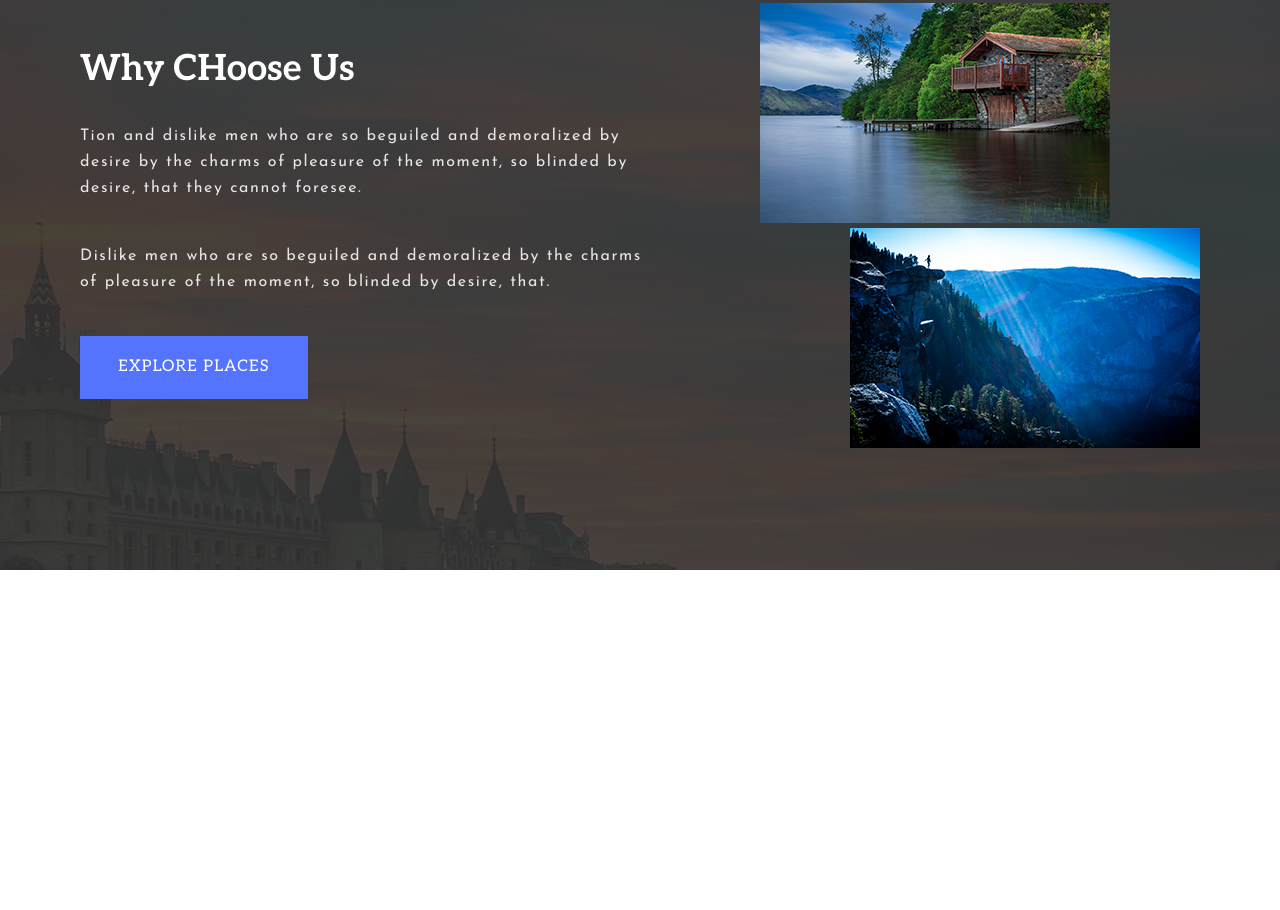
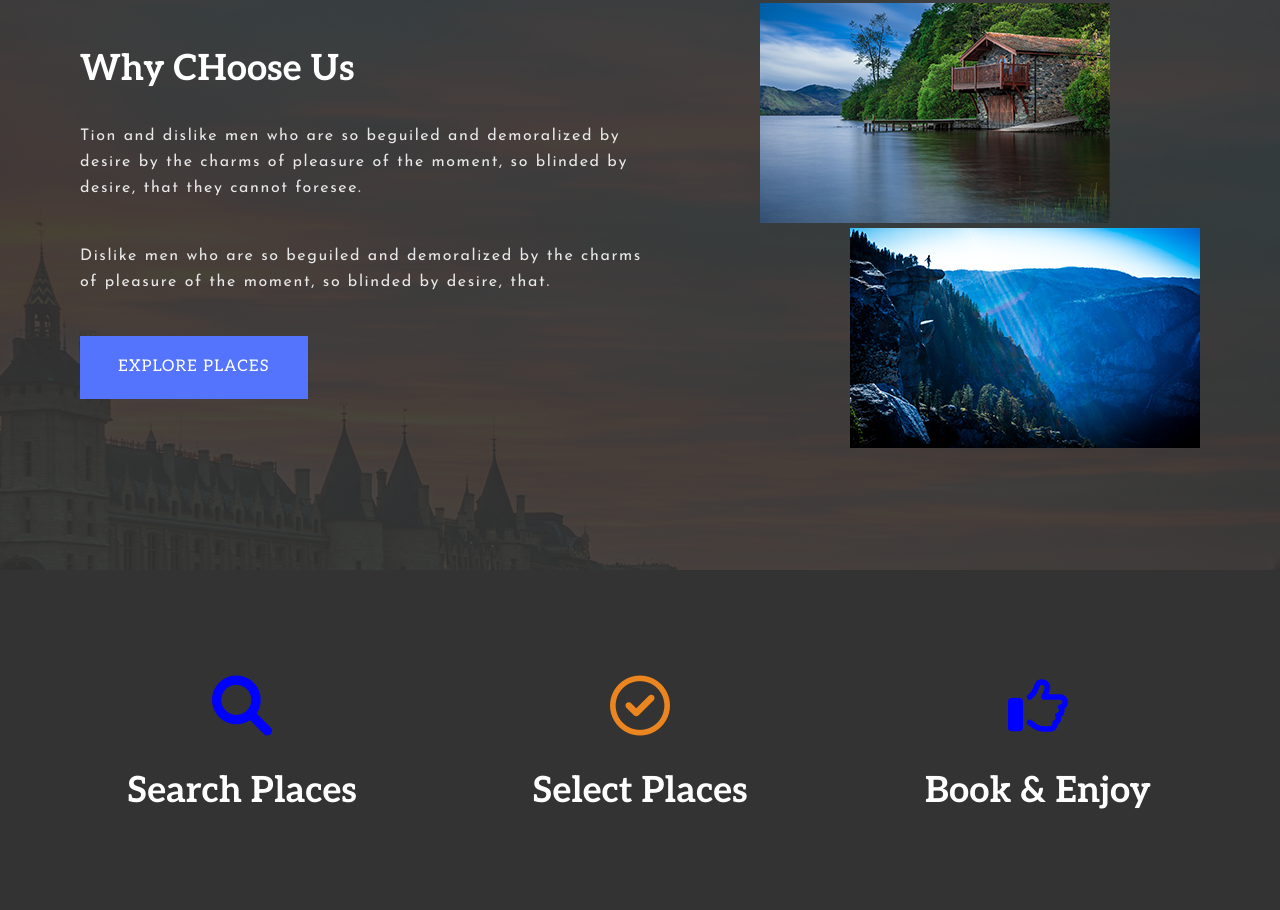
Before and after one commit to Carmelo85S/Travel-agency, a plain HTML site: page index.html in a window 1280 px wide. Shown: the part 995-1905 px from the top of the page. Before the commit the page ends 1565 px from the top, so only its background shows below. Drawn offline with Linux system fonts and the light colour scheme.

Commit message:
icons section

```diff
--- a/base/style.scss
+++ b/base/style.scss
@@ -1,6 +1,8 @@
 @import '../partials/header';
 @import '../partials/navigation';
 @import '../partials/why-choose-us';
+@import '../partials/spain-house';
+@import '../partials/icons-banner';
 
 *{
     margin: 0;
--- a/index.html
+++ b/index.html
@@ -84,5 +84,23 @@
             </section>
         </section>
     </section>
+
+
+    <!--BANNER ICONS-->
+    <section class="bg_icons-banner">
+        <section class="icons_container">
+            <section class="card">
+                <i class="fa-solid fa-magnifying-glass"></i>
+                <h2 class="card-text">Search Places</h2>
+            </section>
+            <section class="card">
+                <i class="fa-regular fa-circle-check"></i>
+                <h2 class="card-text">Select Places</h2>
+            </section>
+            <section class="card">
+                <i class="fa-regular fa-thumbs-up"></i>                <h2 class="card-text">Book &amp; Enjoy</h2>
+            </section>
+        </section>
+    </section>
 </body>
 </html>
--- a/mixin/mixin.scss
+++ b/mixin/mixin.scss
@@ -16,6 +16,20 @@
     display: flex;
     justify-content: center;
     align-items: center;
+}
+
+@mixin flex-evenly-center-wrap{
+    display: flex;
+    justify-content: evenly;
+    align-items: center;
+    flex-wrap: wrap;
+}
+
+@mixin flex-around-center-col{
+    display: flex;
+    justify-content: space-around;
+    align-items: center;
+    flex-direction: column;
 }
 
 @mixin flex-center-center-col{
--- a/partials/_icons-banner.scss
+++ b/partials/_icons-banner.scss
@@ -0,0 +1,52 @@
+@use '../variables/color';
+@use '../variables/font';
+@import '../mixin/mixin.scss';
+
+.bg_icons-banner{
+    @include full-w;
+    min-height: 340px;
+    background-color: #333333;
+    display: flex;
+
+    .icons_container{
+        max-width: 1046px;
+        min-height: 180px;
+        width: 100%;
+        margin:auto;
+        @include flex-bet-center-wrap;
+    }
+
+    .card{
+        max-width: 250px;
+        width: 100%;
+        min-height: 170px;
+        @include flex-around-center-col;
+
+        .fa-magnifying-glass{
+            font-size:60px;
+            color:blue;
+        }
+
+        .fa-circle-check{
+            font-size:60px;
+            color:rgb(234, 133, 32);
+        }
+
+        .fa-thumbs-up{
+            font-size:60px;
+            color:blue;
+        }
+
+        &-text{
+            @include h2;
+            text-align: center;
+        }
+
+        .line{
+            border-top-left-radius: 10px;
+            border-top-right-radius:10px;
+            border:2px solid color.$white;
+        }
+
+    }
+}
```
Also changed, not shown: base/style.css.
